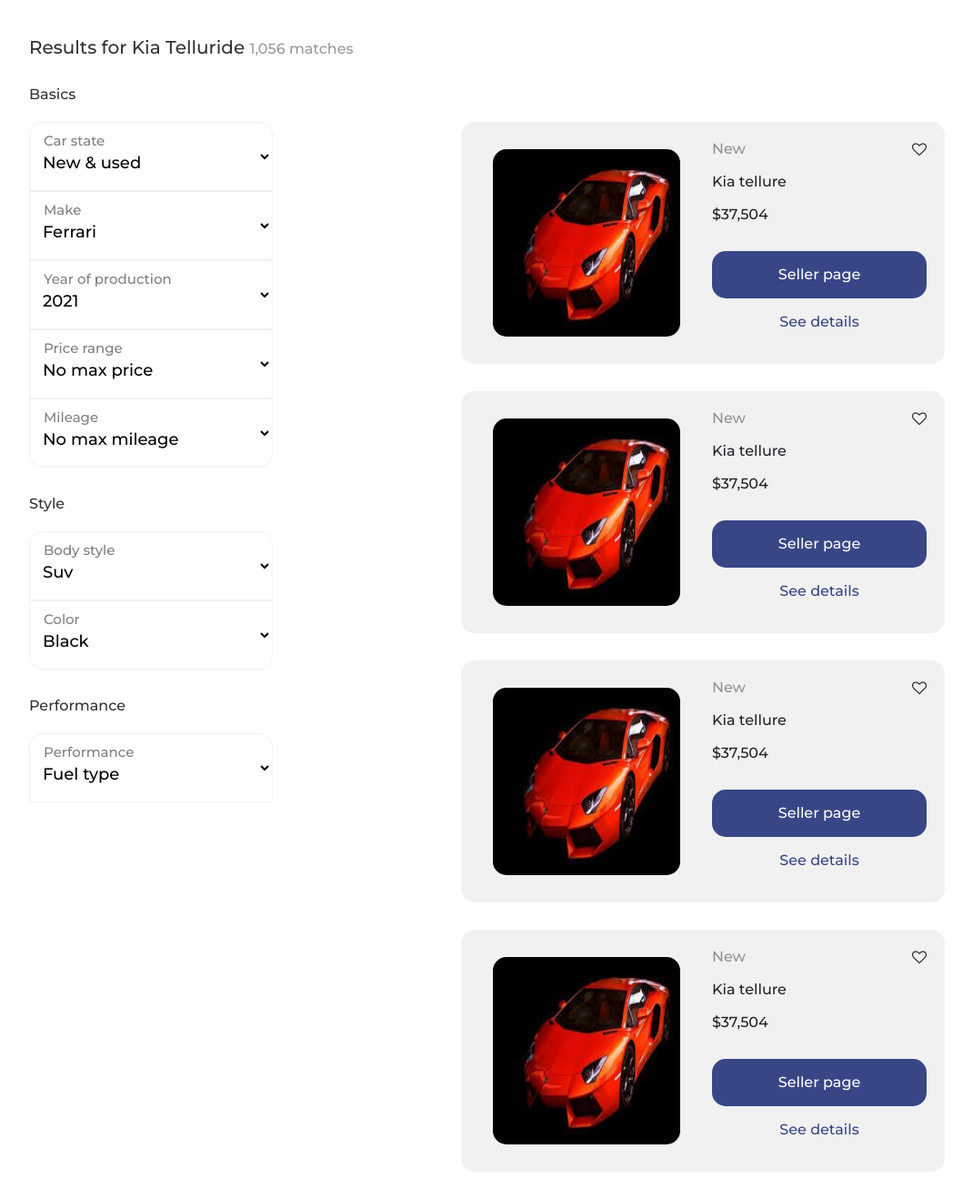
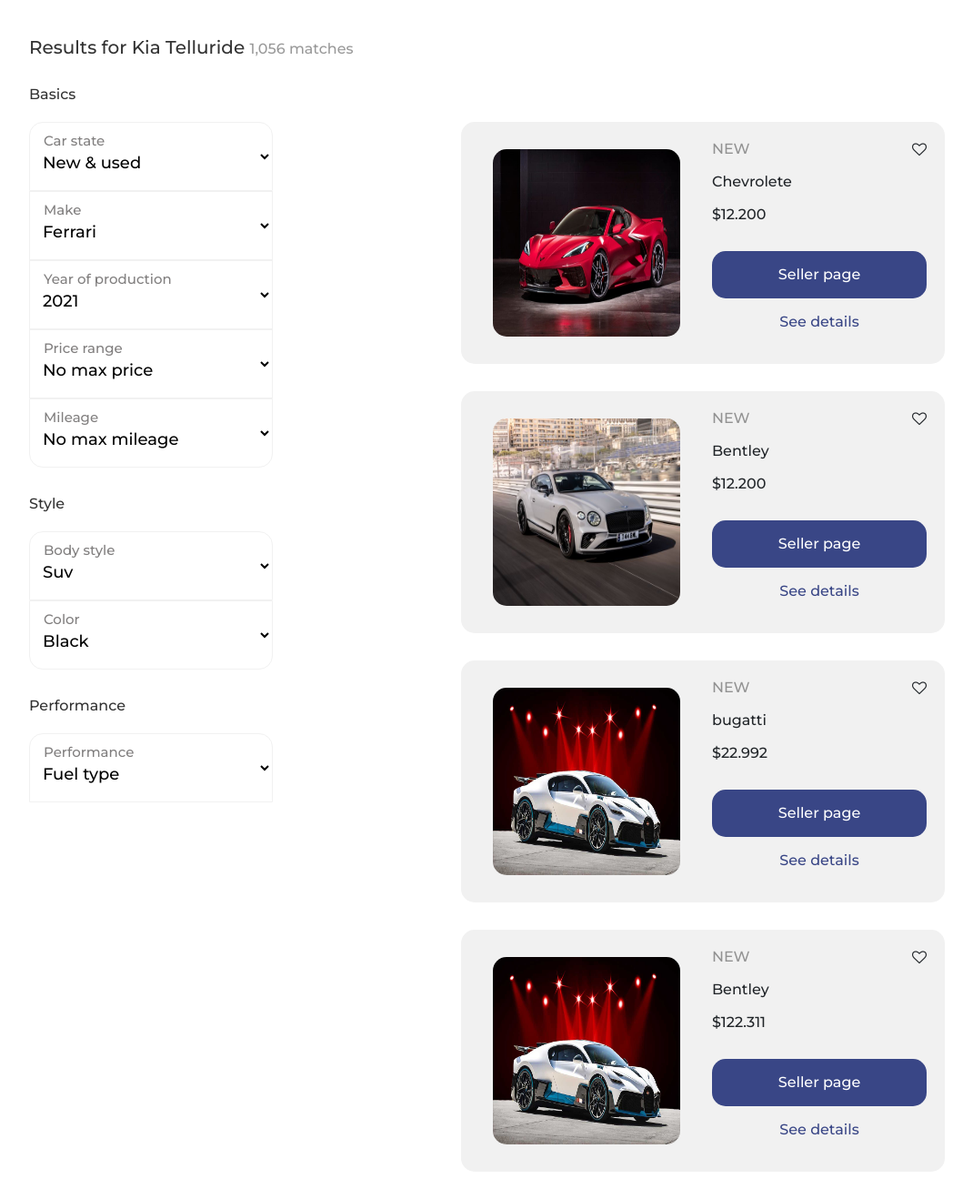
Before and after one commit to GeloPakDev/Currus, a Django app: template web/templates/result-page.html in a window 1280 px wide. Shown: the part 178-1496 px from the top of the page at 91% size, without its empty margins (50-1120 px from the left). Run offline with Django 4.2, Linux system fonts and the light colour scheme; the template is opened without the code that fills it: values that come from a table or form of the project are taken from there, others are empty; data comes from the database, SQL or seed files in the repository; both versions use the stored data as it was after the commit; some libraries are stand-ins or nearby versions.

Commit message:
code refactoring

```diff
--- a/web/models.py
+++ b/web/models.py
@@ -1,5 +1,4 @@
 from django.db import models
-from enum import Enum
 
 
 class Car(models.Model):
@@ -43,3 +42,6 @@ class Car(models.Model):
     body_style = models.CharField(choices=BodyStyle.choices, max_length=15)
     color = models.CharField(choices=Color.choices, max_length=6)
     fuel_type = models.CharField(choices=FuelType.choices, max_length=8)
+
+    def __str__(self):
+        return self.description
--- a/web/templates/index.html
+++ b/web/templates/index.html
@@ -9,7 +9,6 @@
     <link rel="preconnect" href="https://fonts.googleapis.com">
     <link rel="preconnect" href="https://fonts.gstatic.com" crossorigin>
     <link href="https://fonts.googleapis.com/css2?family=Montserrat:wght@500&display=swap" rel="stylesheet">
-    <link rel="stylesheet" href="{% static 'css/font-awesome.min.css' %}">
     <link rel="stylesheet" href="{% static 'css/bootstrap.css' %}">
     <link rel="stylesheet" href="{% static 'css/style.css' %}">
     <link rel="stylesheet" href="{% static 'css/media.css' %}">
@@ -29,8 +28,8 @@
                     <input class="form-control  me-2 nav-search" type="search" placeholder="Search" aria-label="search">
                     <!-- <i class="icon fa fa-search fa-lg" aria-hidden="true"></i> -->
                 </form>
-                <a href=""><i class="fa fa-heart-o" aria-hidden="true"></i> Favoirites</a>
-                <a href=""><i class="fa fa-user-o" aria-hidden="true"></i>Profile</a>
+                <a href=""><i class="fa fa-heart-o" aria-hidden="true"></i> Favourites</a>
+                <a href=""><i class="fa fa-user-o" aria-hidden="true"></i> Profile</a>
             </div>
         </div>
     </div>
--- a/web/templates/result-page.html
+++ b/web/templates/result-page.html
@@ -1,3 +1,4 @@
+{% load static %}
 <!DOCTYPE html>
 <html lang="en">
 <head>
@@ -8,16 +9,17 @@
     <link rel="preconnect" href="https://fonts.googleapis.com">
     <link rel="preconnect" href="https://fonts.gstatic.com" crossorigin>
     <link href="https://fonts.googleapis.com/css2?family=Montserrat:wght@500&display=swap" rel="stylesheet">
-    <link rel="stylesheet" href="../../static/css/font-awesome.min.css">
-    <link rel="stylesheet" href="../../static/css/bootstrap.css">
-    <link rel="stylesheet" href="../../static/css/style.css">
-    <link rel="stylesheet" href="../../static/css/media.css">
+    <link rel="stylesheet" href="{% static 'css/font-awesome.min.css' %}">
+    <link rel="stylesheet" href="{% static 'css/bootstrap.css' %}">
+    <link rel="stylesheet" href="{% static 'css/style.css' %}">
+    <link rel="stylesheet" href="{% static 'css/media.css' %}">
 </head>
 <body>
 <nav class="navbar navbar-expand-lg navbar-light ">
     <div class="container-fluid">
         <a class="navbar-brand" href="#">Currus</a>
-          <button class="navbar-toggler" type="button" data-bs-toggle="collapse" data-bs-target="#navbarNav" aria-controls="navbarNav" aria-expanded="false" aria-label="Toggle navigation">
+        <button class="navbar-toggler" type="button" data-bs-toggle="collapse" data-bs-target="#navbarNav"
+                aria-controls="navbarNav" aria-expanded="false" aria-label="Toggle navigation">
             <span class="navbar-toggler-icon"></span>
         </button>
         <div class="collapse navbar-collapse justify-content-end" id="navbarNav">
@@ -125,78 +127,31 @@
             </form>
         </div>
         <div class="col-xl-7">
+            {% for car  in car_list %}
                 <div class="car-details d-flex justify-content-between">
                     <div class="image-car">
-              <img src="../../static/images/header.jpg" alt="">
+                        <img src="{{ car.picture.url }}">
                     </div>
                     <div class="info-car">
                         <div class="style-favourite">
-                <p class="type">New</p>
+                            <p class="type">{{ car.state }}</p>
                             <i class="fa fa-heart-o" aria-hidden="true"></i>
                         </div>
-              <p class="mt-3">Kia tellure</p>
-              <p class="mt-3">$37,504</p>
-              <div class="sell"><a href="">Seller page</a> </div>
+                        <p class="mt-3">{{ car.make }}</p>
+                        <p class="mt-3">${{ car.price }}</p>
+                        <div class="sell"><a href="">Seller page</a></div>
                         <div class="sell detail"><a href="">See details</a></div>
                     </div>
                 </div>
-          <div class="car-details d-flex justify-content-between">
-            <div class="image-car">
-              <img src="../../static/images/header.jpg" alt="">
-            </div>
-            <div class="info-car">
-              <div class="style-favourite">
-                <p class="type">New</p>
-                <i class="fa fa-heart-o" aria-hidden="true"></i>
-              </div>
-              <p class="mt-3">Kia tellure</p>
-              <p class="mt-3">$37,504</p>
-              <div class="sell"><a href="">Seller page</a> </div>
-              <div class="sell detail"><a href="">See details</a></div>
-            </div>
-          </div>
-          <div class="car-details d-flex justify-content-between">
-            <div class="image-car">
-              <img src="../../static/images/header.jpg" alt="">
-            </div>
-            <div class="info-car">
-              <div class="style-favourite">
-                <p class="type">New</p>
-                <i class="fa fa-heart-o" aria-hidden="true"></i>
-              </div>
-              <p class="mt-3">Kia tellure</p>
-              <p class="mt-3">$37,504</p>
-              <div class="sell"><a href="">Seller page</a> </div>
-              <div class="sell detail"><a href="">See details</a></div>
-            </div>
-          </div>
-          <div class="car-details d-flex justify-content-between">
-            <div class="image-car">
-              <img src="../../static/images/header.jpg" alt="">
-            </div>
-            <div class="info-car">
-              <div class="style-favourite">
-                <p class="type">New</p>
-                <i class="fa fa-heart-o" aria-hidden="true"></i>
-              </div>
-              <p class="mt-3">Kia tellure</p>
-              <p class="mt-3">$37,504</p>
-              <div class="sell"><a href="">Seller page</a> </div>
-              <div class="sell detail"><a href="">See details</a></div>
-            </div>
-          </div>
+            {% endfor %}
         </div>
     </div>
 </div>
 
 
-
-
-
-
-    <script src="../../static/js/jquery-3.6.0.min.js"></script>
-    <script src="../../static/js/popper.min.js"></script>
-    <script src="../../static/js/bootstrap.min.js"></script>
-    <script src="../../static/js/script.js"></script>
+<script src="{% static 'js/jquery-3.6.0.min.js' %}"></script>
+<script src="{% static 'js/popper.min.js' %}"></script>
+<script src="{% static 'js/bootstrap.min.js' %}"></script>
+<script src="{% static 'js/script.js' %}"></script>
 </body>
 </html>
--- a/web/urls.py
+++ b/web/urls.py
@@ -1,6 +1,7 @@
 from django.urls import path
-from . import views
+from .views import HomePageView, SearchResultPage
 
 urlpatterns = [
-    path('index', views.index)
+    path("", HomePageView.as_view(), name="home"),
+    path("result", SearchResultPage.as_view(), name="result")
 ]
```
Also changed, not shown: currus/settings.py (+3 -13 lines), web/views.py (+9 -3 lines), db.sqlite3, pictures/0x0.jpg (added), pictures/2023-bentley-continental-gt-s-coupe-101-1654526518.jpg (added), pictures/coolest-cars-feature.jpg (added), pictures/coolest-cars-feature_mkCwVYg.jpg (added). Lines whose indentation alone changed are shown as unchanged.
